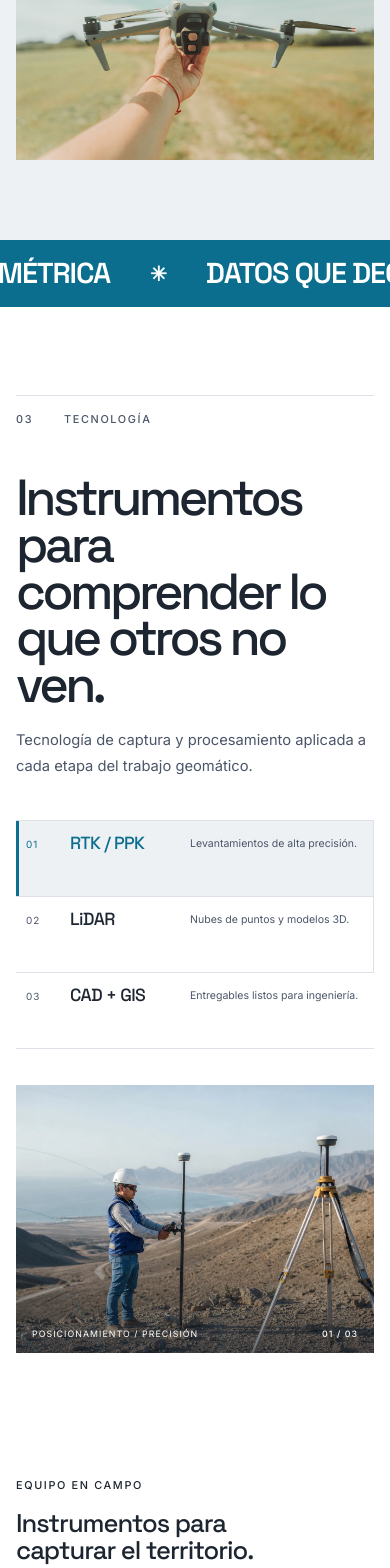
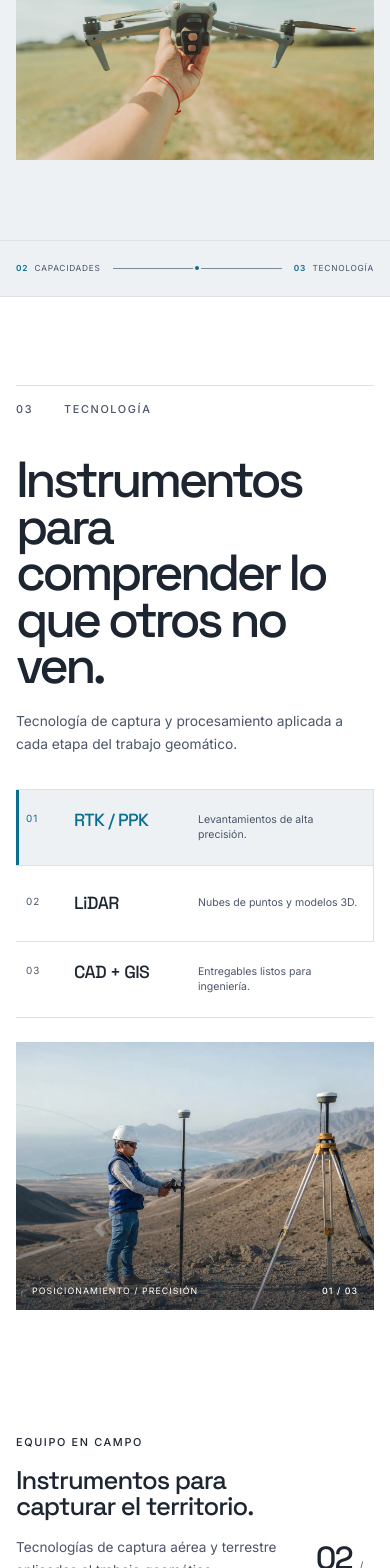
Before and after one commit to vigvelora-it/landing_page_drones, a Next.js app in the folder local-2/: page / in a window 390 px wide. Shown: the part 7667-9235 px from the top of the page. Built offline with nearby package versions, Linux system fonts and the light colour scheme; no server answers.

Commit message:
fix(quick-t0y): compact technology and remove marquee

```diff
--- a/local-2/app/globals.css
+++ b/local-2/app/globals.css
@@ -56,7 +56,7 @@
 .capabilities-visual__frame{position:relative;aspect-ratio:4/5;overflow:hidden;background:var(--bg-surface-deep)}
 .capabilities-visual__frame img{object-fit:cover}
 .capabilities-visual__frame--primary{aspect-ratio:3/4}
-.moving-band{overflow:hidden;background:var(--accent);color:#FFFFFF;padding:1.2rem 0}.moving-band-track{display:flex;width:max-content;align-items:center;gap:2.5rem;animation:marquee 24s linear infinite;font:600 clamp(1.8rem,4vw,4rem)/1 var(--display);letter-spacing:-.04em}.moving-band-track i{font-style:normal;font-size:.7em}@keyframes marquee{to{transform:translateX(-50%)}}
+.section-transition{border-top:1px solid var(--border-subtle);border-bottom:1px solid var(--border-subtle);background:var(--bg-surface-alt);padding:2rem 0}.section-transition__inner{display:grid;grid-template-columns:auto minmax(80px,1fr) auto;align-items:center;gap:clamp(1rem,3vw,2.5rem);color:var(--ink-secondary);font-size:.62rem;letter-spacing:.13em;text-transform:uppercase}.section-transition__inner>span{display:flex;align-items:center;gap:.75rem;white-space:nowrap}.section-transition__inner span>b{color:var(--accent);font-weight:600}.section-transition__inner>i{position:relative;display:block;height:1px;background:var(--border-strong)}.section-transition__inner>i b{position:absolute;top:50%;left:50%;width:8px;aspect-ratio:1;border:2px solid var(--bg-surface-alt);border-radius:50%;background:var(--accent);transform:translate(-50%,-50%)}
 
 /* Contenido de marca */
 .brand-section{background:var(--bg-surface)}
@@ -397,22 +397,23 @@ dialog.service-drawer[open]::backdrop{opacity:1}
 
 /* Quick 260722-rp2: exploradores interactivos de Tecnologia y Proceso */
 .technology{height:auto;background:var(--bg-surface);color:var(--ink-primary)}
-.tech-explorer{display:grid;grid-template-columns:minmax(340px,.82fr) minmax(0,1.18fr);gap:clamp(40px,6vw,96px);align-items:start;padding-top:clamp(7rem,10vw,10rem);padding-bottom:clamp(5rem,7vw,7rem)}
+.tech-explorer{padding-top:clamp(5.5rem,7vw,7rem);padding-bottom:clamp(4rem,6vw,6rem)}
 .tech-explorer__content{min-width:0}
-.tech-explorer__heading{margin-top:clamp(3rem,5vw,5rem)}
-.tech-explorer__heading h2{max-width:700px;margin:0;font:500 clamp(3.4rem,6.2vw,6.7rem)/.89 var(--display);letter-spacing:-.07em}
-.tech-explorer__heading p{max-width:510px;margin:28px 0 0;color:var(--ink-secondary);font-size:.92rem;line-height:1.75}
-.tech-mode-list{margin-top:clamp(2.5rem,5vw,4.5rem);border-top:1px solid var(--border-subtle)}
-.tech-mode{position:relative;display:grid;grid-template-columns:42px minmax(110px,.55fr) 1fr;gap:18px;align-items:center;width:100%;min-height:96px;border:0;border-bottom:1px solid var(--border-subtle);background:transparent;padding:18px 16px;text-align:left;cursor:pointer;transition:background var(--motion-duration-fast) var(--ease-moderate),color var(--motion-duration-fast) var(--ease-moderate)}
+.tech-explorer__heading{align-self:start;min-width:0}
+.tech-explorer__heading h2{margin:0;font:500 clamp(3.25rem,4.15vw,4.7rem)/.9 var(--display);letter-spacing:-.07em}
+.tech-explorer__heading p{max-width:390px;margin:28px 0 0;color:var(--ink-secondary);font-size:.86rem;line-height:1.7}
+.tech-explorer__stage{display:grid;grid-template-columns:minmax(340px,.78fr) minmax(0,1.35fr) minmax(280px,.62fr);gap:20px;align-items:stretch;margin-top:clamp(2.5rem,3.5vw,3.5rem)}
+.tech-mode-list{display:grid;grid-template-rows:repeat(3,1fr);border-top:1px solid var(--border-subtle)}
+.tech-mode{position:relative;display:grid;grid-template-columns:36px 1fr;gap:12px 14px;align-content:center;width:100%;min-height:0;border:0;border-bottom:1px solid var(--border-subtle);background:transparent;padding:20px 18px;text-align:left;cursor:pointer;transition:background var(--motion-duration-fast) var(--ease-moderate),color var(--motion-duration-fast) var(--ease-moderate)}
 .tech-mode:before{content:"";position:absolute;top:0;bottom:0;left:0;width:3px;background:var(--accent);transform:scaleY(0);transform-origin:bottom;transition:transform var(--motion-duration-base) var(--ease-moderate)}
 .tech-mode>span{color:var(--ink-secondary);font-size:.62rem;letter-spacing:.1em}
 .tech-mode strong{font:500 clamp(1.1rem,1.7vw,1.45rem)/1 var(--display);letter-spacing:-.035em}
-.tech-mode small{color:var(--ink-secondary);font-size:.72rem;line-height:1.5}
+.tech-mode small{grid-column:2;color:var(--ink-secondary);font-size:.7rem;line-height:1.5}
 .tech-mode:hover,.tech-mode.is-active{background:var(--bg-surface-alt)}
 .tech-mode.is-active:before{transform:scaleY(1)}
 .tech-mode.is-active>span,.tech-mode.is-active strong{color:var(--accent)}
 .tech-mode:focus-visible{z-index:2;outline:2px solid var(--focus-ring);outline-offset:-2px}
-.tech-explorer__visual{position:relative;isolation:isolate;min-height:640px;overflow:hidden;background:var(--bg-surface-deep)}
+.tech-explorer__visual{position:relative;isolation:isolate;min-height:0;height:clamp(460px,32vw,520px);overflow:hidden;background:var(--bg-surface-deep)}
 .tech-visual-stack{position:absolute;inset:0}
 .tech-visual-stack img,.process-stage__visual>img{object-fit:cover;opacity:0;transform:translateY(14px) scale(1.025);transition:opacity var(--motion-duration-base) var(--ease-moderate),transform var(--motion-duration-slow) var(--ease-moderate)}
 .tech-visual-stack img.is-active,.process-stage__visual>img.is-active{opacity:1;transform:none}
@@ -445,12 +446,13 @@ dialog.service-drawer[open]::backdrop{opacity:1}
 .process-result .file-types{justify-content:flex-end;margin-top:0}
 
 @media(max-width:1000px){
-  .tech-explorer{grid-template-columns:1fr;padding-top:7rem}
-  .tech-explorer__heading h2{max-width:850px}
-  .tech-mode-list{display:grid;grid-template-columns:repeat(3,minmax(0,1fr))}
-  .tech-mode{grid-template-columns:1fr;gap:10px;align-content:start;border-right:1px solid var(--border-subtle);padding:20px}
+  .tech-explorer{padding-top:6rem}
+  .tech-explorer__heading h2{font-size:clamp(3rem,7vw,4.8rem)}
+  .tech-explorer__stage{grid-template-columns:minmax(280px,.72fr) minmax(0,1.28fr)}
+  .tech-explorer__visual{height:auto;aspect-ratio:16/10}
+  .tech-mode-list{grid-column:1/-1;grid-template-columns:repeat(3,minmax(0,1fr));grid-template-rows:none}
+  .tech-mode{grid-template-columns:30px 1fr;min-height:112px;border-right:1px solid var(--border-subtle)}
   .tech-mode:last-child{border-right:0}
-  .tech-explorer__visual{min-height:0;aspect-ratio:16/9}
   .process-workflow{grid-template-columns:1fr}
   .process-list{display:grid;grid-template-columns:repeat(2,minmax(0,1fr))}
   .process-step:nth-child(odd){border-right:1px solid var(--border-subtle)}
@@ -458,14 +460,16 @@ dialog.service-drawer[open]::backdrop{opacity:1}
 }
 
 @media(max-width:720px){
-  .tech-explorer{gap:36px;padding-top:5.5rem;padding-bottom:4rem}
-  .tech-explorer__heading{margin-top:3rem}
+  .section-transition{padding:1.4rem 0}.section-transition__inner{grid-template-columns:auto 1fr auto;gap:.75rem;font-size:.52rem;letter-spacing:.09em}.section-transition__inner>span{gap:.4rem}
+  .tech-explorer{padding-top:5.5rem;padding-bottom:4rem}
+  .tech-explorer__heading{order:0}
   .tech-explorer__heading h2{font-size:clamp(3rem,13vw,4.4rem);line-height:.92}
-  .tech-explorer__heading p{margin-top:20px}
-  .tech-mode-list{display:block;margin-top:2.5rem}
+  .tech-explorer__heading p{margin:20px 0 0}
+  .tech-explorer__stage{display:flex;flex-direction:column;gap:0;margin-top:2.5rem}
+  .tech-mode-list{display:block;order:1;margin-top:2rem}
   .tech-mode{grid-template-columns:34px 110px 1fr;min-height:76px;padding:14px 10px}
-  .tech-mode small{font-size:.66rem}
-  .tech-explorer__visual{aspect-ratio:4/3}
+  .tech-mode small{grid-column:auto;font-size:.66rem}
+  .tech-explorer__visual{order:2;margin-top:24px;aspect-ratio:4/3}
   .tech-visual-meta,.process-stage__meta{right:16px;bottom:14px;left:16px;font-size:.55rem}
   .process-intro{grid-template-columns:1fr;gap:24px;margin:3rem 0}
   .process-intro h2{font-size:clamp(3rem,13vw,4.4rem);line-height:.92}
--- a/local-2/components/sections/capabilities-section.tsx
+++ b/local-2/components/sections/capabilities-section.tsx
@@ -99,10 +99,11 @@ export function CapabilitiesSection() {
         </div>
       </section>
 
-      <div className="moving-band" aria-hidden="true">
-        <div className="moving-band-track">
-          <span>PRECISIÓN CENTIMÉTRICA</span><i>✳</i><span>DATOS QUE DECIDEN</span><i>✳</i>
-          <span>PRECISIÓN CENTIMÉTRICA</span><i>✳</i><span>DATOS QUE DECIDEN</span><i>✳</i>
+      <div className="section-transition" aria-hidden="true">
+        <div className="site-shell section-transition__inner">
+          <span><b>02</b> Capacidades</span>
+          <i><b /></i>
+          <span><b>03</b> Tecnología</span>
         </div>
       </div>
 
--- a/local-2/components/sections/technology-section.tsx
+++ b/local-2/components/sections/technology-section.tsx
@@ -70,9 +70,38 @@ export function TechnologySection() {
       <div className="site-shell tech-explorer">
         <div className="tech-explorer__content">
           <div className="section-kicker" data-reveal><span>03</span><span>Tecnología</span></div>
+        </div>
+
+        <div className="tech-explorer__stage">
           <div className="tech-explorer__heading" data-reveal>
             <h2>Instrumentos para comprender lo que otros no ven.</h2>
             <p>Tecnología de captura y procesamiento aplicada a cada etapa del trabajo geomático.</p>
+          </div>
+          <div
+            className="tech-explorer__visual"
+            id="tech-panel"
+            role="tabpanel"
+            aria-labelledby={`tech-tab-${selectedMode.id}`}
+            data-reveal
+          >
+            <div className="topographic-lines" aria-hidden="true" />
+            <div className="tech-visual-stack">
+              {technologyModes.map((mode, index) => (
+                <Image
+                  className={index === activeMode ? "is-active" : ""}
+                  src={mode.image}
+                  alt={index === activeMode ? mode.alt : ""}
+                  aria-hidden={index !== activeMode}
+                  fill
+                  sizes="(max-width: 720px) calc(100vw - 32px), (max-width: 1000px) 58vw, 62vw"
+                  key={mode.id}
+                />
+              ))}
+            </div>
+            <div className="tech-visual-meta">
+              <span>{selectedMode.meta}</span>
+              <strong>{String(activeMode + 1).padStart(2, "0")} / {String(technologyModes.length).padStart(2, "0")}</strong>
+            </div>
           </div>
 
           <div className="tech-mode-list" role="tablist" aria-label="Tecnologías" data-reveal>
@@ -96,33 +125,6 @@ export function TechnologySection() {
             ))}
           </div>
         </div>
-
-        <div
-          className="tech-explorer__visual"
-          id="tech-panel"
-          role="tabpanel"
-          aria-labelledby={`tech-tab-${selectedMode.id}`}
-          data-reveal
-        >
-          <div className="topographic-lines" aria-hidden="true" />
-          <div className="tech-visual-stack">
-            {technologyModes.map((mode, index) => (
-              <Image
-                className={index === activeMode ? "is-active" : ""}
-                src={mode.image}
-                alt={index === activeMode ? mode.alt : ""}
-                aria-hidden={index !== activeMode}
-                fill
-                sizes="(max-width: 720px) calc(100vw - 32px), (max-width: 1000px) calc(100vw - 40px), 58vw"
-                key={mode.id}
-              />
-            ))}
-          </div>
-          <div className="tech-visual-meta">
-            <span>{selectedMode.meta}</span>
-            <strong>{String(activeMode + 1).padStart(2, "0")} / {String(technologyModes.length).padStart(2, "0")}</strong>
-          </div>
-        </div>
       </div>
       <EquipmentCarousel />
     </section>
```
Also changed, not shown: local-2/.planning/STATE.md, local-2/.planning/quick/260722-t0y-compactar-tecnologia-horizontal-y-reempl/260722-t0y-CONTEXT.md (added), local-2/.planning/quick/260722-t0y-compactar-tecnologia-horizontal-y-reempl/260722-t0y-SUMMARY.md (added).
